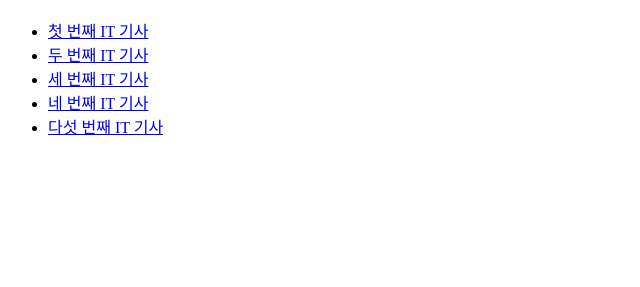
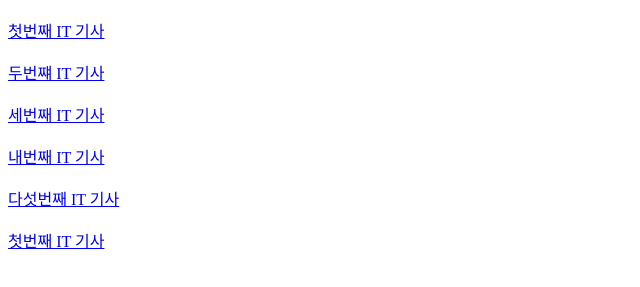
Before and after one commit to KINGTYRANNO/mis2501, a plain HTML site: page index.html in a window 1280 px wide. Shown: the part 57-344 px from the top of the page, without its empty margins (0-640 px from the left). Drawn offline with Linux system fonts and the light colour scheme.

Commit message:
Update index.html

```diff
--- a/index.html
+++ b/index.html
@@ -4,32 +4,15 @@
   </head>
   <body>
     <h1>IT 기사 모음</h1>
-    <ul>
-      <li>
-        <a href=\"https://www.donga.com/news/Inter/article/all/20250305/131147140/1\" target=\"_blank\">
-          첫 번째 IT 기사
-        </a>
-      </li>
-      <li>
-        <a href=\"https://n.news.naver.com/mnews/article/014/0005322078\" target=\"_blank\">
-          두 번째 IT 기사
-        </a>
-      </li>
-      <li>
-        <a href=\"https://imnews.imbc.com/replay/2025/nwdesk/article/6703658_36799.html\" target=\"_blank\">
-          세 번째 IT 기사
-        </a>
-      </li>
-      <li>
-        <a href=\"https://n.news.naver.com/mnews/article/092/0002370553\" target=\"_blank\">
-          네 번째 IT 기사
-        </a>
-      </li>
-      <li>
-        <a href=\"https://www.hankyung.com/article/202505126275i\" target=\"_blank\">
-          다섯 번째 IT 기사
-        </a>
-      </li>
-    </ul>
+    <a href="https://www.donga.com/news/Inter/article/all/20250305/131147140/1" target"=blank">첫번째 IT 기사</a><br><br>
+    <a href="https://n.news.naver.com/mnews/article/014/0005322078" target"=blank">두번쨰 IT 기사</a><br><br>
+    <a href="https://www.donga.com/news/Inter/article/all/20250305/131147140/1" target"=blank">세번째 IT 기사</a><br>
+  <br>
+    <a href="https://www.donga.com/news/Inter/article/all/20250305/131147140/1" target"=blank">내번째 IT 기사</a><br>
+  <br>
+    <a href="https://www.donga.com/news/Inter/article/all/20250305/131147140/1" target"=blank">다섯번째 IT 기사</a><br>
+  <br>
+    <a href="https://www.donga.com/news/Inter/article/all/20250305/131147140/1" target"=blank">첫번째 IT 기사</a><br>
+  <br>
   </body>
 </html>
```
